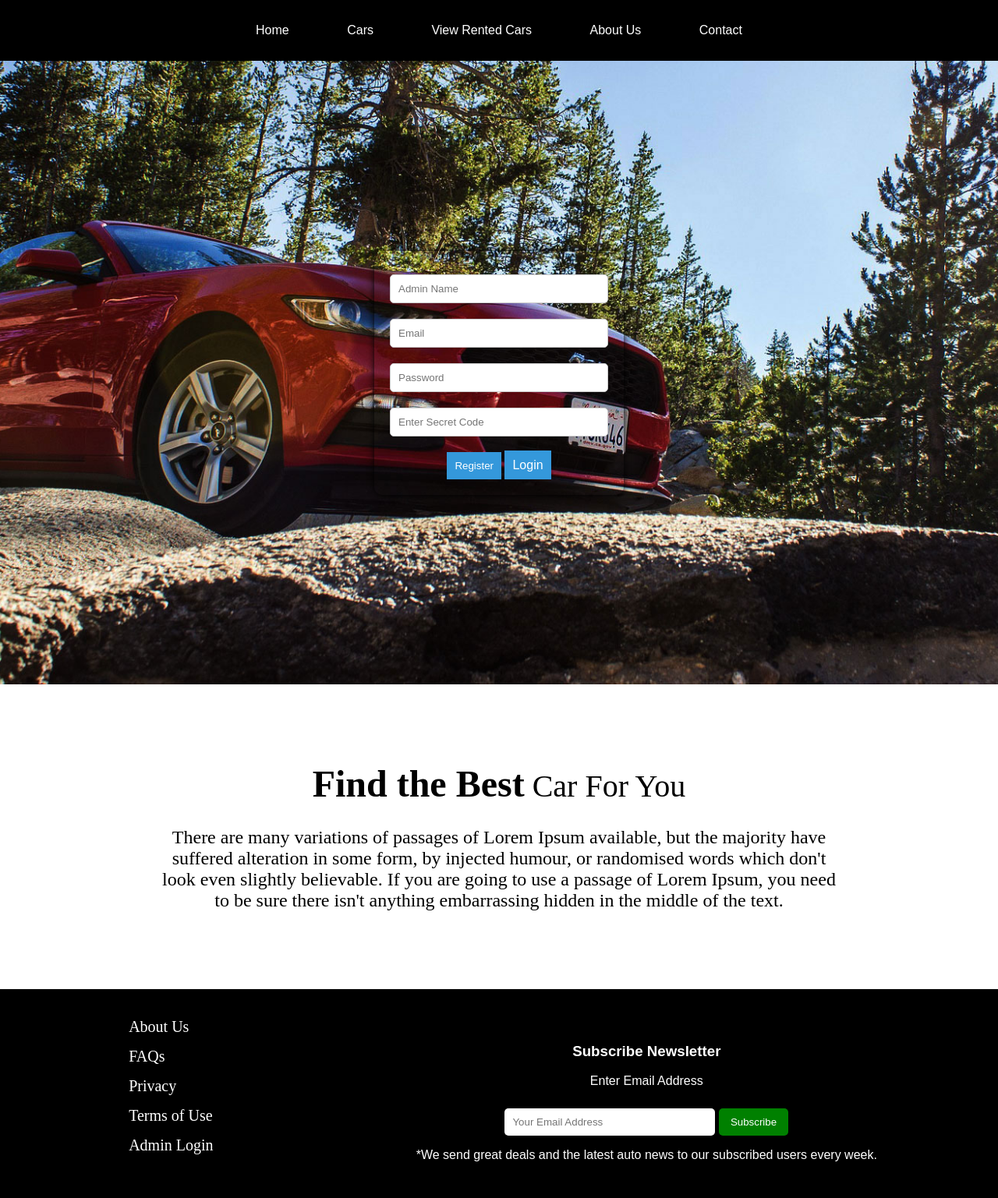
After one commit to almamunpro/carrent, a PHP site: page /admin_register.php in a window 1280 px wide. The commit adds this page. Shown: the whole page at 78% size. Run offline with PHP 8.4, Linux system fonts and the light colour scheme.

Commit message:
admin login

```diff
--- /dev/null
+++ b/admin_register.php
@@ -0,0 +1,131 @@
+<?php
+// Database connection
+include 'db.php';
+
+// Start session
+session_start();
+?>
+
+<!DOCTYPE html>
+<html lang="en">
+
+<head>
+    <meta charset="UTF-8">
+    <meta name="viewport" content="width=device-width, initial-scale=1.0">
+    <title>Car Rental Service</title>
+    <link rel="stylesheet" href="/css/style.css">
+    <style>
+        /* Simple grid layout for car section */
+
+
+        button {
+            background-color: #3498db;
+            color: white;
+            padding: 10px;
+            border: none;
+            cursor: pointer;
+            margin-top: 10px;
+        }
+
+        button:hover {
+            background-color: #2980b9;
+        }
+
+        /* Additional styling for header */
+        header {
+            display: flex;
+            justify-content: space-between;
+            align-items: center;
+            padding: 20px;
+            background-color: #333;
+            color: white;
+        }
+
+        .auth-buttons a {
+            color: white;
+            margin-left: 10px;
+            text-decoration: none;
+        }
+
+        .auth-buttons a:hover {
+            text-decoration: underline;
+        }
+
+        .logo img {
+            max-width: 100px;
+        }
+
+        .profile-circle {
+            border-radius: 50%;
+            max-width: 50px;
+            margin-right: 10px;
+        }
+        .cover{
+            background-size: cover;
+            background-position: center;
+            height: 600px;
+            display: flex;
+            justify-content: center;
+            align-items: center;
+            flex-direction: column;
+            color: white;
+            text-align: center;
+            padding: 100px;
+        }
+        form a{
+            color: white;
+            text-decoration: none;
+            background-color: #3498db;
+            padding: 10px;
+        }
+    </style>
+</head>
+
+<body>
+
+
+<nav>
+    <a href="index.php">Home</a>
+    <a href="#">Cars</a>
+    <a href="rented_cars.php">View Rented Cars</a>
+    <a href="#">About Us</a>
+    <a href="#">Contact</a>
+</nav>
+
+<div class="cover">
+    <form action="admin_register.php" method="POST">
+        <input type="text" name="admin_name" placeholder="Admin Name" required>
+        <input type="email" name="email" placeholder="Email" required>
+        <input type="password" name="password" placeholder="Password" required>
+        <input type="text" name="secret_code" placeholder="Enter Secret Code" required>
+        <button type="submit" name="register">Register</button>
+        <a href="/admin_login.php">Login</a>
+    </form>
+</div>
+
+<div class="website-title">
+    <p class="t"><span class="title">Find the Best</span> Car For You</p> </br>
+    <p>There are many variations of passages of Lorem Ipsum available, but the majority have suffered alteration in some form, by injected humour, or randomised words which don't look even slightly believable. If you are going to use a passage of Lorem Ipsum, you need to be sure there isn't anything embarrassing hidden in the middle of the text.</p>
+</div>
+
+
+
+<footer>
+    <div class="footer-links">
+        <a href="#">About Us</a>
+        <a href="#">FAQs</a>
+        <a href="#">Privacy</a>
+        <a href="#">Terms of Use</a>
+        <a href="/add_car.php">Admin Login</a>
+    </div>
+    <div class="subscribe">
+        <h3>Subscribe Newsletter</h3>
+        <p>Enter Email Address</p>
+        <input type="email" placeholder="Your Email Address">
+        <button>Subscribe</button>
+        <p>*We send great deals and the latest auto news to our subscribed users every week.</p>
+    </div>
+</footer>
+</body>
+
+</html>
--- a/index.php
+++ b/index.php
@@ -180,7 +180,7 @@ session_start();
         <a href="#">FAQs</a>
         <a href="#">Privacy</a>
         <a href="#">Terms of Use</a>
-        <a href="/add_car.php">Admin Login</a>
+        <a href="/admin_register.php">Admin Login</a>
     </div>
     <div class="subscribe">
         <h3>Subscribe Newsletter</h3>
```
Also changed, not shown: admin_login.php (added, +125 -0 lines), rented_cars.php (+27 -2 lines).
